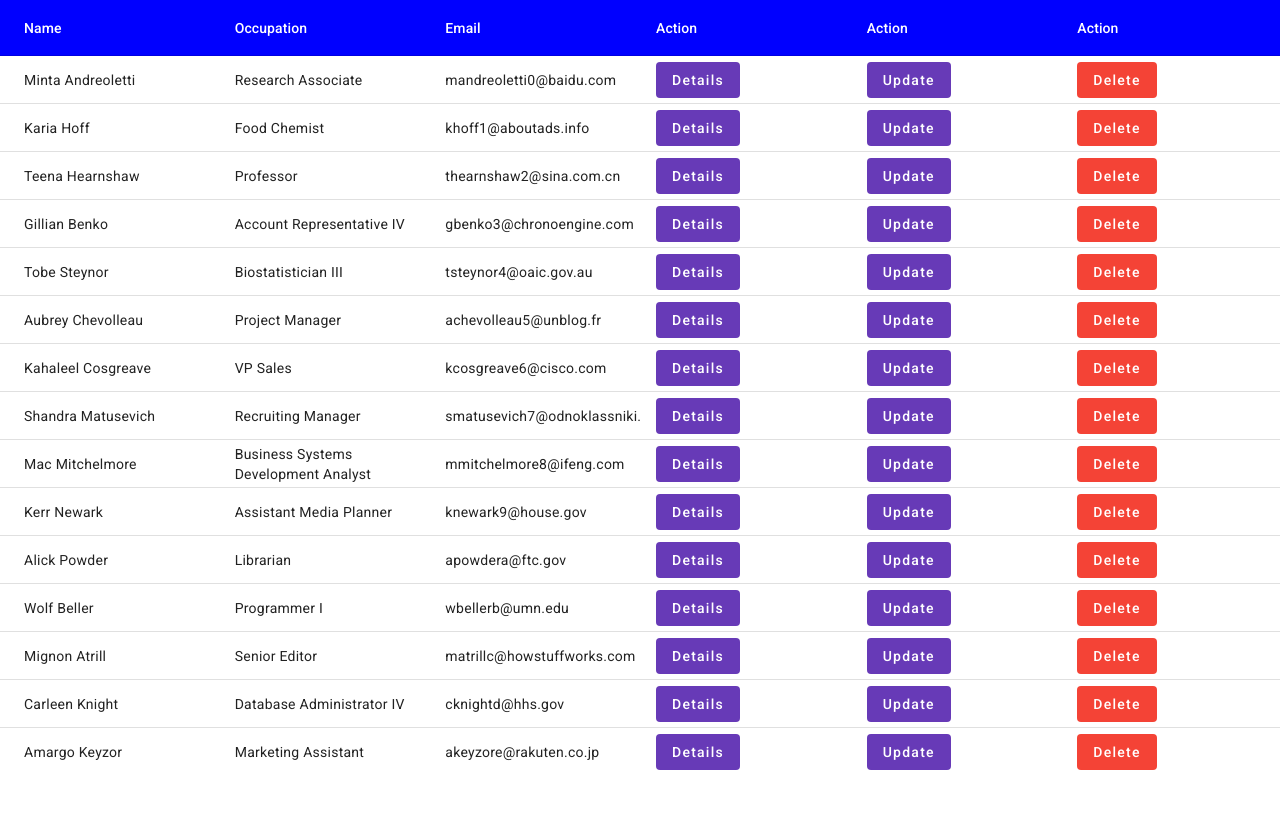
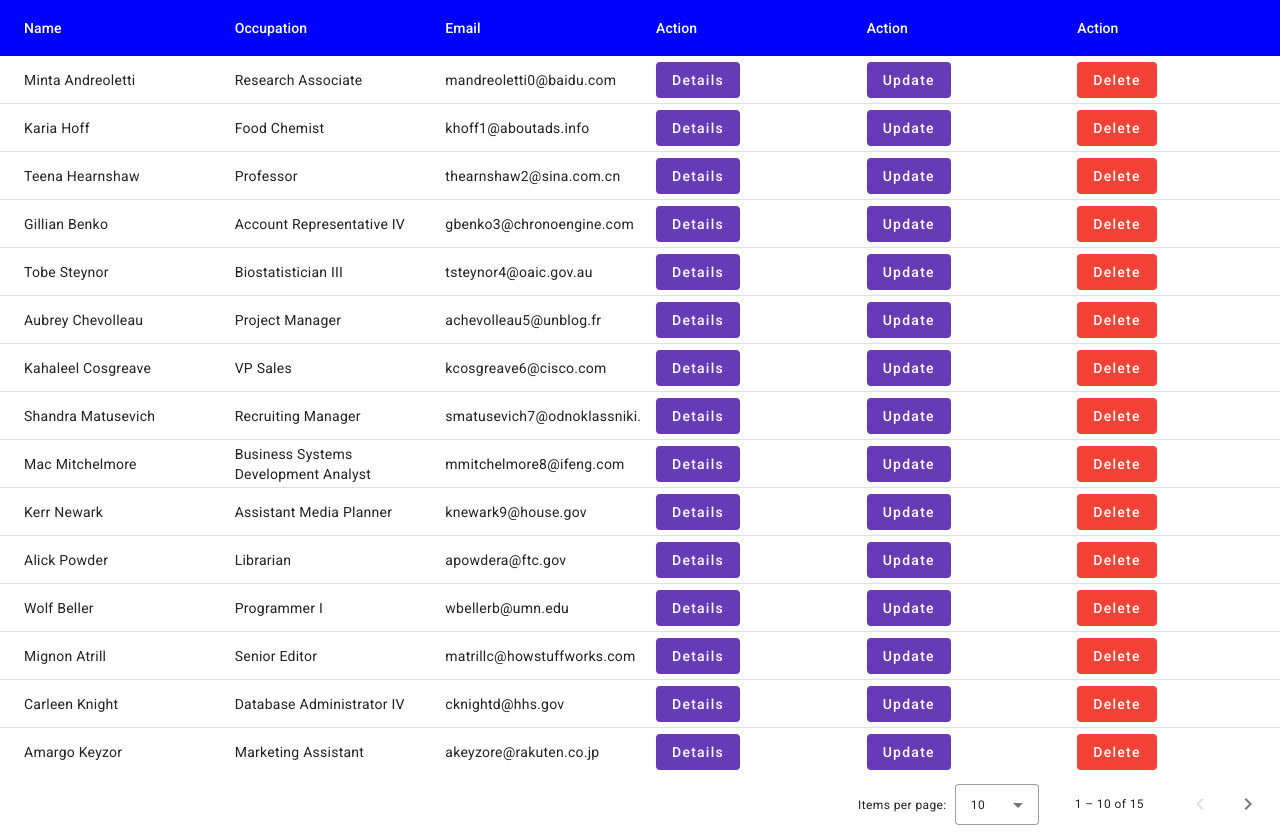
Before and after one commit to Nynjin/AngularUserManager, an Angular app: page / in a window 1280 px wide. Before the commit the page ends 800 px from the top, so only its background shows below. Built offline with nearby package versions, Linux system fonts and the light colour scheme.

Commit message:
feat: added pagination

```diff
--- a/src/app/app.module.ts
+++ b/src/app/app.module.ts
@@ -8,6 +8,7 @@ import { BrowserAnimationsModule } from '@angular/platform-browser/animations';
 
 import {MatTableModule} from '@angular/material/table';
 import { MatButtonModule } from '@angular/material/button';
+import { MatPaginatorModule } from '@angular/material/paginator';
 
 @NgModule({
   declarations: [
@@ -20,6 +21,7 @@ import { MatButtonModule } from '@angular/material/button';
     BrowserAnimationsModule,
     MatTableModule,
     MatButtonModule,
+    MatPaginatorModule,
   ],
   providers: [
     provideClientHydration()
--- a/src/app/user-list/user-list.component.html
+++ b/src/app/user-list/user-list.component.html
@@ -1,4 +1,4 @@
-<mat-table [dataSource]="users">
+<mat-table [dataSource]="visibleUsers">
     <ng-container matColumnDef="name">
         <mat-header-cell *matHeaderCellDef> Name </mat-header-cell>
         <mat-cell *matCellDef="let user"> {{user.name}} </mat-cell>
@@ -32,3 +32,10 @@
     <mat-header-row *matHeaderRowDef="columnsToDisplay" class="table-header"></mat-header-row>
     <mat-row *matRowDef="let myRowData; columns: columnsToDisplay"></mat-row>
 </mat-table>
+<mat-paginator #paginator
+               (page)="handlePageEvent($event)"
+               [length]="length"
+               [pageSize]="10"
+               [pageSizeOptions]="[5, 10, 25, 50]"
+               aria-label="Select page">
+</mat-paginator>
--- a/src/app/user-list/user-list.component.ts
+++ b/src/app/user-list/user-list.component.ts
@@ -1,14 +1,22 @@
 import { Component, OnInit } from '@angular/core';
 import { User } from './user.model';
+import { PageEvent } from '@angular/material/paginator';
 
 @Component({
   selector: 'app-user-list',
   templateUrl: './user-list.component.html',
-  styleUrl: './user-list.component.scss'
+  styleUrl: './user-list.component.scss',
 })
 export class UserListComponent implements OnInit {
   users: User[] = [];
+  visibleUsers : User[] = [];
   columnsToDisplay: string[] = ['name', 'occupation', 'email', 'details', 'update', 'delete'];
+
+  length = 0;
+  pageSize = 5;
+  pageIndex = 0;
+  pageSizeOptions = [5, 10, 25];
+  pageEvent: PageEvent = new PageEvent;
 
   ngOnInit(): void {
     this.loadData();
@@ -30,5 +38,23 @@ export class UserListComponent implements OnInit {
     {"id":13,"name":"Mignon Atrill","occupation":"Senior Editor","email":"matrillc@howstuffworks.com","password":"$2a$04$2kjPcFaDslqivyfN6yFUAePbsbKn2rvDKzz5hwOWBrA9Yx5PMGESG","bio":"Pakistani"},
     {"id":14,"name":"Carleen Knight","occupation":"Database Administrator IV","email":"cknightd@hhs.gov","password":"$2a$04$z2igodJqMYz0.iCA1xq5/uuUNA.fNghR1sa2z8Vbu7dBBvEWnoiNq","bio":"Choctaw"},
     {"id":15,"name":"Amargo Keyzor","occupation":"Marketing Assistant","email":"akeyzore@rakuten.co.jp","password":"$2a$04$Y7AE6f6Y6J95hSWI4l44r.fkj.supPw58cmFWH4pFT2HCoIA2d5Yq","bio":"Yuman"},]
+
+    this.visibleUsers = this.users;
+    this.length = this.users.length;
+  }
+
+  handlePageEvent(e: PageEvent) {
+    this.pageEvent = e;
+    this.length = e.length;
+    this.pageSize = e.pageSize;
+    this.pageIndex = e.pageIndex;
+
+    let begin = this.pageIndex*this.pageSize;
+    begin = (begin > 0 && begin < this.length) ? begin : 0;
+
+    let end = begin + this.pageSize;
+    end = (end > 0 && end < this.length) ? end : this.length;
+
+    this.visibleUsers = this.users.slice(begin, end);
   }
 }
```
